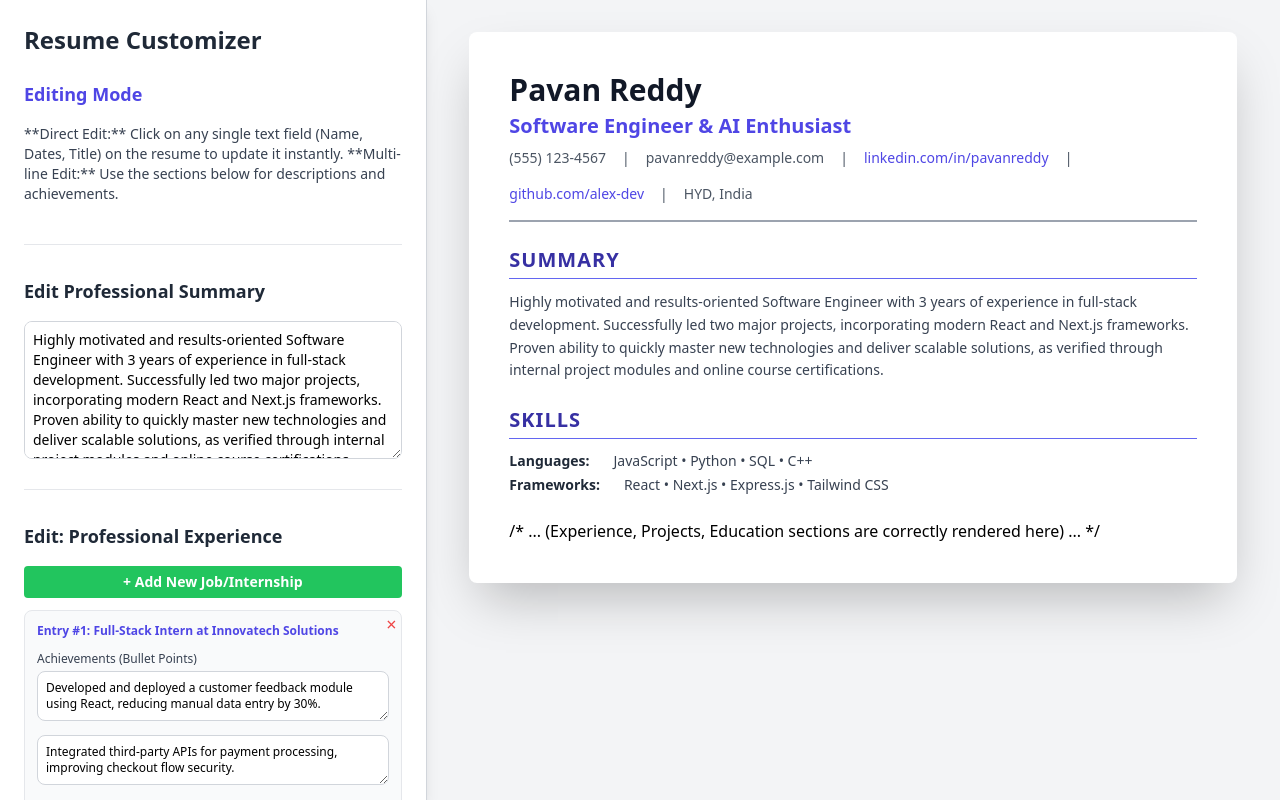
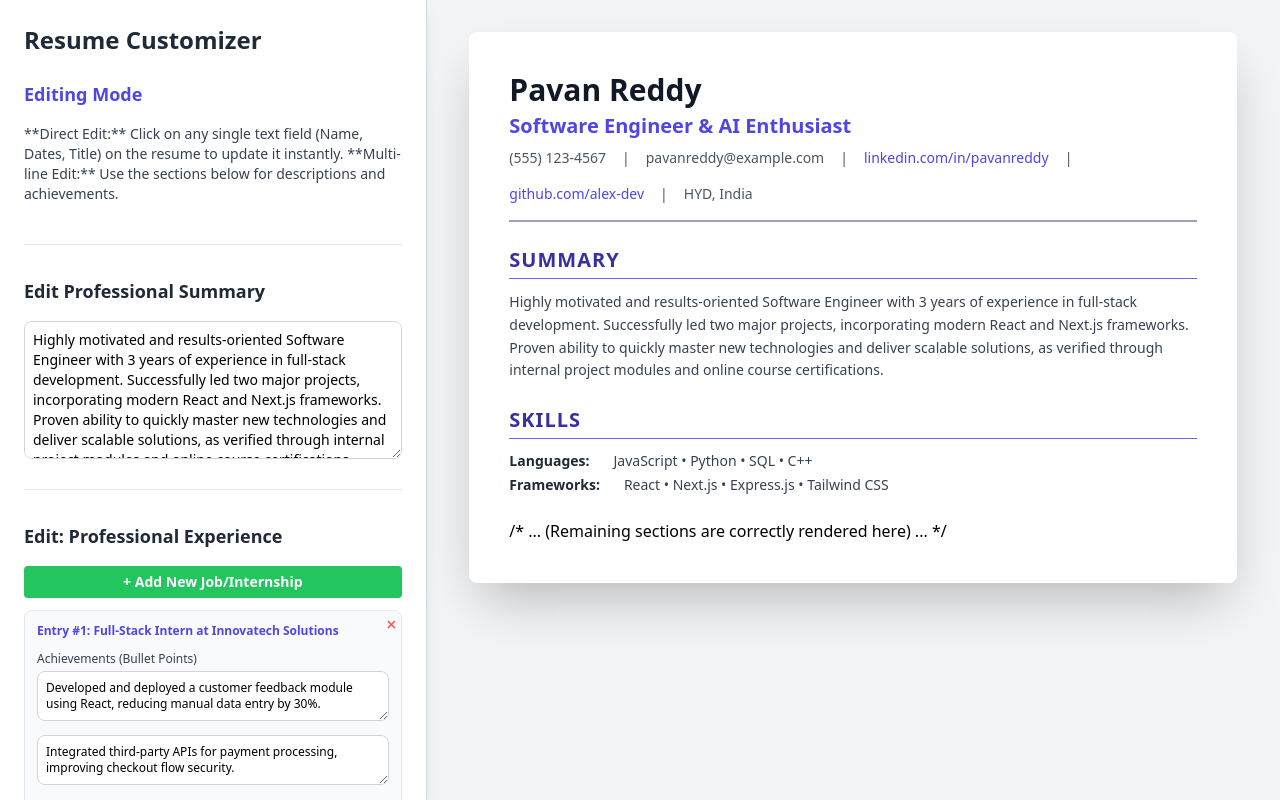
Before and after one commit to PavanReddy2802/resume-builder-ui-trial, a Next.js app: page / in a window 1280 px wide. Built offline with nearby package versions, Linux system fonts and the light colour scheme.

Commit message:
also page.tsx changed123u

```diff
--- a/app/page.tsx
+++ b/app/page.tsx
@@ -380,7 +380,7 @@ export default function Home() {
             </div>
           </section>
 
-          /* ... (Experience, Projects, Education sections are correctly rendered here) ... */
+          /* ... (Remaining sections are correctly rendered here) ... */
 
         </div>
       </div>
```
